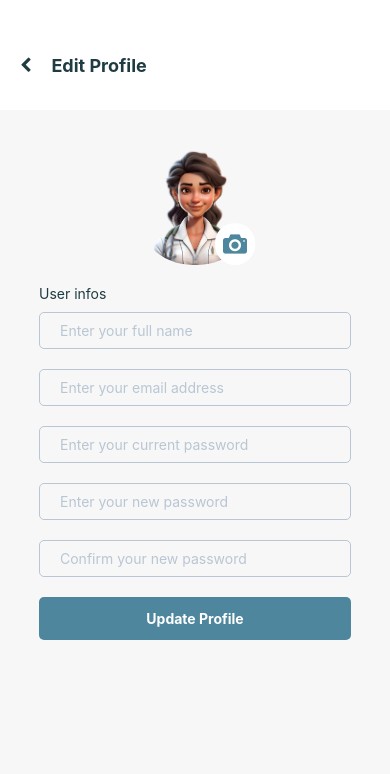
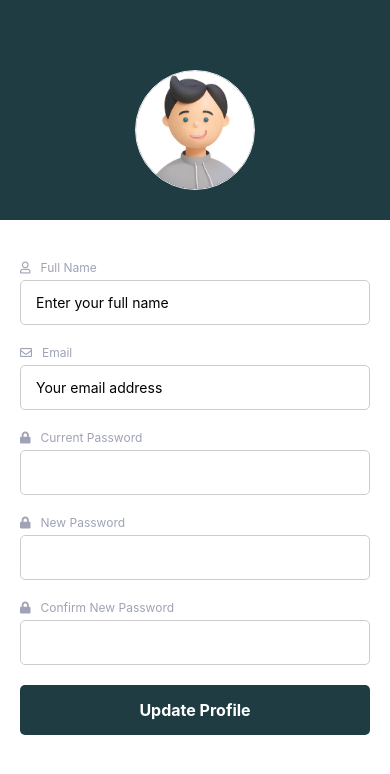
Before and after one commit to salma-elbakkouri/healthMate-app, a React Native app: screen /EditProfile in a window 390 px wide. Shown: the top 774 px of the page. Built offline with nearby package versions, Linux system fonts and the light colour scheme.

Commit message:
edit profile complete except image changing

```diff
--- a/components/EditProfile.js
+++ b/components/EditProfile.js
@@ -1,6 +1,6 @@
 import React, { useState, useEffect } from 'react';
-import { View, Text, StyleSheet, Image, TextInput, TouchableOpacity, Alert } from 'react-native';
-import { FontAwesome, Entypo } from '@expo/vector-icons';
+import { View, Text, StyleSheet, Image, TextInput, TouchableOpacity, Alert, KeyboardAvoidingView, ScrollView, Platform } from 'react-native';
+import { FontAwesome5, Entypo } from '@expo/vector-icons';
 import * as ImagePicker from 'expo-image-picker';
 import AsyncStorage from '@react-native-async-storage/async-storage';
 import { firestore, auth } from '../config/firebaseConfig';
@@ -14,7 +14,7 @@ const EditProfile = ({ navigation }) => {
   const [newPassword, setNewPassword] = useState('');
   const [confirmNewPassword, setConfirmNewPassword] = useState('');
   const [loading, setLoading] = useState(true);
-  const [image, setImage] = useState(require('../assets/doctor.png'));
+  const [image, setImage] = useState(require('../assets/avatar3d.jpg'));
 
   useEffect(() => {
     fetchUserData();
@@ -36,12 +36,10 @@ const EditProfile = ({ navigation }) => {
           const userData = userDoc.data();
           setFullName(userData.fullName);
           setEmail(userData.email);
-          // Check if profileImage exists and set the image state accordingly
           if (userData.profileImage) {
             setImage({ uri: userData.profileImage });
           } else {
-            // Set a default image if profileImage is null
-            setImage(require('../assets/doctor.png')); // Replace with your default image path
+            setImage(require('../assets/avatar3d.jpg'));
           }
         } else {
           console.log('No such document!');
@@ -56,7 +54,6 @@ const EditProfile = ({ navigation }) => {
 
   const handleUpdate = async () => {
     if (!currentPassword && !newPassword && !confirmNewPassword) {
-      // If password fields are empty, update only the full name
       try {
         const currentUser = auth.currentUser;
         if (!currentUser) {
@@ -71,13 +68,11 @@ const EditProfile = ({ navigation }) => {
 
         Alert.alert('Profile Updated', 'Your profile has been updated successfully.');
         navigation.navigate('Profile');
-
       } catch (error) {
         console.error('Error updating profile:', error);
         Alert.alert('Update Error', 'Failed to update profile. Please try again later.');
       }
     } else {
-      // If current password is filled, validate and update the password
       if (!currentPassword || !newPassword || !confirmNewPassword) {
         Alert.alert('Incomplete Password Fields', 'Please fill in all password fields.');
         return;
@@ -110,7 +105,6 @@ const EditProfile = ({ navigation }) => {
         setCurrentPassword('');
         setConfirmNewPassword('');
         navigation.navigate('Profile');
-
       } catch (error) {
         console.error('Error updating password:', error);
         Alert.alert('Password Update Error', 'Failed to update password. Please check your current password and try again.');
@@ -126,7 +120,7 @@ const EditProfile = ({ navigation }) => {
       quality: 1,
     });
 
-    if (!result.canceled) {
+    if (!result.cancelled) {
       setImage({ uri: result.uri });
     }
   };
@@ -140,72 +134,82 @@ const EditProfile = ({ navigation }) => {
   }
 
   return (
-    <View style={styles.container}>
-      <View style={styles.whiteHeader}>
-        <TouchableOpacity onPress={() => navigation.goBack()}>
-          <FontAwesome name="chevron-left" size={16} color="#1E3C42" />
-        </TouchableOpacity>
-        <Text style={styles.headerTitle}>Edit Profile</Text>
+    <KeyboardAvoidingView
+      style={styles.container}
+      behavior={Platform.OS === 'ios' ? 'padding' : 'height'}
+    >
+      <ScrollView contentContainerStyle={styles.scrollContainer} keyboardShouldPersistTaps="handled">
+      <View style={styles.profileHeader}>
+        <View style={styles.profileImageContainer}>
+          <Image source={require('../assets/avatar3d.jpg')} style={styles.profileImage} />
+
+        </View>
       </View>
 
-      <View style={styles.doctorImageContainer}>
-        <TouchableOpacity onPress={pickImage}>
-          <Image source={image} style={styles.doctorImage} />
-          <View style={styles.cameraIconContainer}>
-            <Entypo name="camera" size={24} color="#4E869D" />
+        <View style={styles.contentContainer}>
+          <View style={styles.formGroup}>
+            <View style={styles.infoLabel}>
+              <FontAwesome5 name="user" size={12} color="#9FA3B5" />
+              <Text style={styles.label}>Full Name</Text>
             </View>
-        </TouchableOpacity>
-      </View>
-
-      <View style={styles.inputContainer}>
-        <Text style={styles.label}>User infos</Text>
             <TextInput
               style={styles.input}
               placeholder="Enter your full name"
-          placeholderTextColor="#B9C6D3"
               value={fullName}
               onChangeText={setFullName}
             />
           </View>
 
-      <View style={styles.inputContainer}>
+          <View style={styles.formGroup}>
+            <View style={styles.infoLabel}>
+              <FontAwesome5 name="envelope" size={12} color="#9FA3B5" />
+              <Text style={styles.label}>Email</Text>
+            </View>
             <TextInput
               style={styles.input}
-          placeholder="Enter your email address"
-          placeholderTextColor="#B9C6D3"
+              placeholder="Your email address"
               value={email}
               editable={false}
             />
           </View>
 
-      <View style={styles.inputContainer}>
+          <View style={styles.formGroup}>
+            <View style={styles.infoLabel}>
+              <FontAwesome5 name="lock" size={12} color="#9FA3B5" />
+              <Text style={styles.label}>Current Password</Text>
+            </View>
             <TextInput
               style={styles.input}
-          placeholder="Enter your current password"
-          placeholderTextColor="#B9C6D3"
-          secureTextEntry={true}
+              placeholder=""
+              secureTextEntry
               value={currentPassword}
               onChangeText={setCurrentPassword}
             />
           </View>
 
-      <View style={styles.inputContainer}>
+          <View style={styles.formGroup}>
+            <View style={styles.infoLabel}>
+              <FontAwesome5 name="lock" size={12} color="#9FA3B5" />
+              <Text style={styles.label}>New Password</Text>
+            </View>
             <TextInput
               style={styles.input}
-          placeholder="Enter your new password"
-          placeholderTextColor="#B9C6D3"
-          secureTextEntry={true}
+              placeholder=""
+              secureTextEntry
               value={newPassword}
               onChangeText={setNewPassword}
             />
           </View>
 
-      <View style={styles.inputContainer}>
+          <View style={styles.formGroup}>
+            <View style={styles.infoLabel}>
+              <FontAwesome5 name="lock" size={12} color="#9FA3B5" />
+              <Text style={styles.label}>Confirm New Password</Text>
+            </View>
             <TextInput
               style={styles.input}
-          placeholder="Confirm your new password"
-          placeholderTextColor="#B9C6D3"
-          secureTextEntry={true}
+              placeholder=""
+              secureTextEntry
               value={confirmNewPassword}
               onChangeText={setConfirmNewPassword}
             />
@@ -215,76 +219,108 @@ const EditProfile = ({ navigation }) => {
             <Text style={styles.updateButtonText}>Update Profile</Text>
           </TouchableOpacity>
         </View>
+      </ScrollView>
+    </KeyboardAvoidingView>
   );
 };
 
 const styles = StyleSheet.create({
   container: {
     flex: 1,
-    backgroundColor: '#F7F7F7',
+    backgroundColor: '#FFFFFF',
+  },
+  scrollContainer: {
+    flexGrow: 1,
+    justifyContent: 'flex-start',
+  },
+  profileHeader: {
+    backgroundColor: '#1E3C42',
     alignItems: 'center',
-  },
-  whiteHeader: {
-    height: 110,
-    width: '100%',
-    backgroundColor: 'white',
-    paddingTop: 20,
-    paddingHorizontal: 20,
-    flexDirection: 'row',
-    alignItems: 'center',
-    marginBottom: 20,
-  },
-  headerTitle: {
-    fontSize: 18,
-    fontWeight: 'bold',
-    color: '#1E3C42',
-    marginLeft: 20,
-  },
-  doctorImageContainer: {
-    marginTop: 20,
+    paddingTop: 70,
+    paddingBottom: 30,
+    marginBottom: 10,
     position: 'relative',
   },
-  doctorImage: {
+  profileImageContainer: {
     width: 120,
-    height: 115,
-    borderRadius: 70,
+    height: 120,
+    borderRadius: 60,
+    overflow: 'hidden',
+    borderWidth: 1,
+    borderColor: '#E8E9EA',
+    justifyContent: 'center',
+    alignItems: 'center',
+    position: 'relative',
   },
-  cameraIconContainer: {
+  profileImage: {
+    width: '100%',
+    height: '100%',
+    resizeMode: 'cover',
+  },
+  cameraOverlay: {
     position: 'absolute',
     bottom: 0,
     right: 0,
-        backgroundColor: 'white',
-        borderRadius: 50,
+    backgroundColor: '#FFFFFF',
+    borderRadius: 20,
     padding: 8,
+    zIndex: 1,
   },
-  inputContainer: {
-    width: '80%',
-    marginTop: 20,
+  profileInfo: {
+    alignItems: 'center',
+    marginTop: 5,
+    marginBottom: 17,
+  },
+  username: {
+    color: '#9FA3B5',
+    fontSize: 12,
+    marginTop: 5,
+  },
+  fullName: {
+    color: '#1E3C42',
+    fontSize: 16,
+    fontWeight: 'bold',
+    marginTop: 2,
+    marginBottom:2,
+  },
+  joinDate: {
+    color: '#9FA3B5',
+    fontSize: 10  },
+    contentContainer: {
+      marginTop:30,
+      paddingHorizontal: 20,
+    },
+    formGroup: {
+      marginBottom: 20,
+    },
+    infoLabel: {
+      flexDirection: 'row',
+      alignItems: 'center',
+      marginBottom: 5,
     },
     label: {
-    color: '#1E3C42',
-    marginBottom: 10,
-    fontSize: 14,
+      color: '#9FA3B5',
+      fontSize: 12,
+      marginLeft: 10,
     },
     input: {
       borderWidth: 1,
-    borderColor: '#B9C6D3',
-    paddingVertical: 9,
-    paddingHorizontal: 20,
+      borderColor: '#ccc',
       borderRadius: 5,
+      paddingHorizontal: 15,
       fontSize: 14,
+      height: 45,
+      backgroundColor: '#FFFFFF',
     },
     updateButton: {
-    backgroundColor: '#4E869D',
-    marginTop: 20,
-    width: '80%',
-    paddingVertical: 13,
+      backgroundColor: '#1E3C42',
+      paddingVertical: 15,
       borderRadius: 5,
       alignItems: 'center',
     },
     updateButtonText: {
-    color: 'white',
-    fontSize: 14,
+      color: '#FFFFFF',
+      fontSize: 16,
       fontWeight: 'bold',
     },
   });
--- a/components/Profile.js
+++ b/components/Profile.js
@@ -189,18 +189,20 @@ const styles = StyleSheet.create({
   },
   profileInfo: {
     alignItems: 'center',
-    marginTop: 65,
+    marginTop: 60,
+    marginBottom:20,
   },
   username: {
     color: '#9FA3B5',
-    fontSize: 12,
+    fontSize: 11,
     marginTop: 10,
   },
   fullName: {
     color: '#1E3C42',
     fontSize: 14,
     fontWeight: 'bold',
-    marginBottom: 2,
+    marginTop:4,
+    marginBottom: 4,
   },
   joinDate: {
     color: '#9FA3B5',
```
Lines whose indentation alone changed are shown as unchanged.
